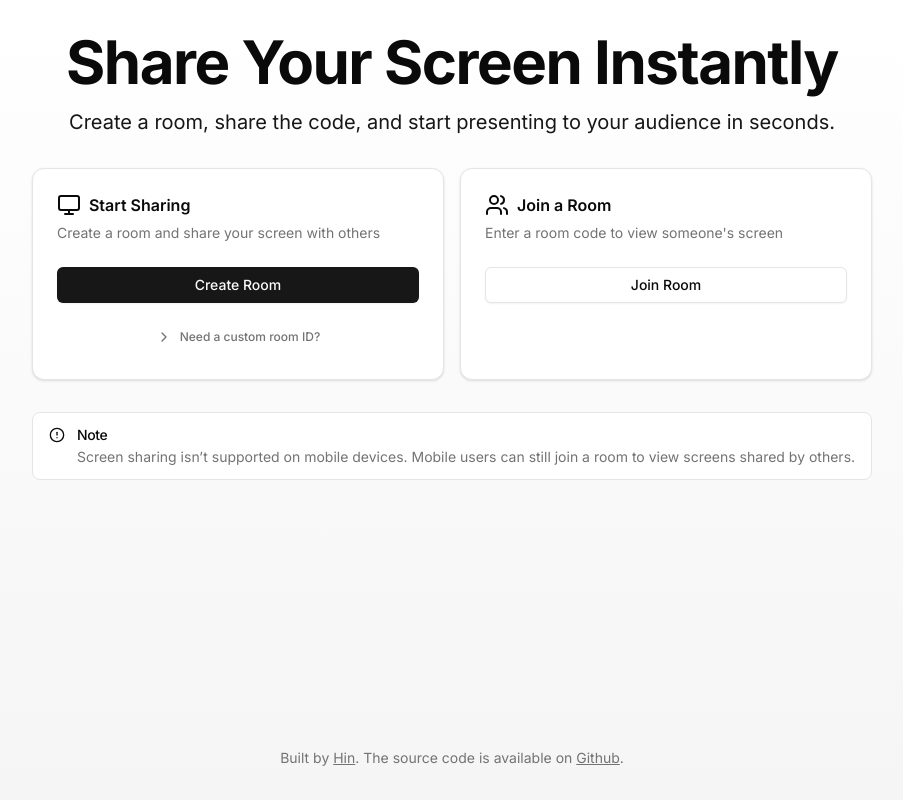
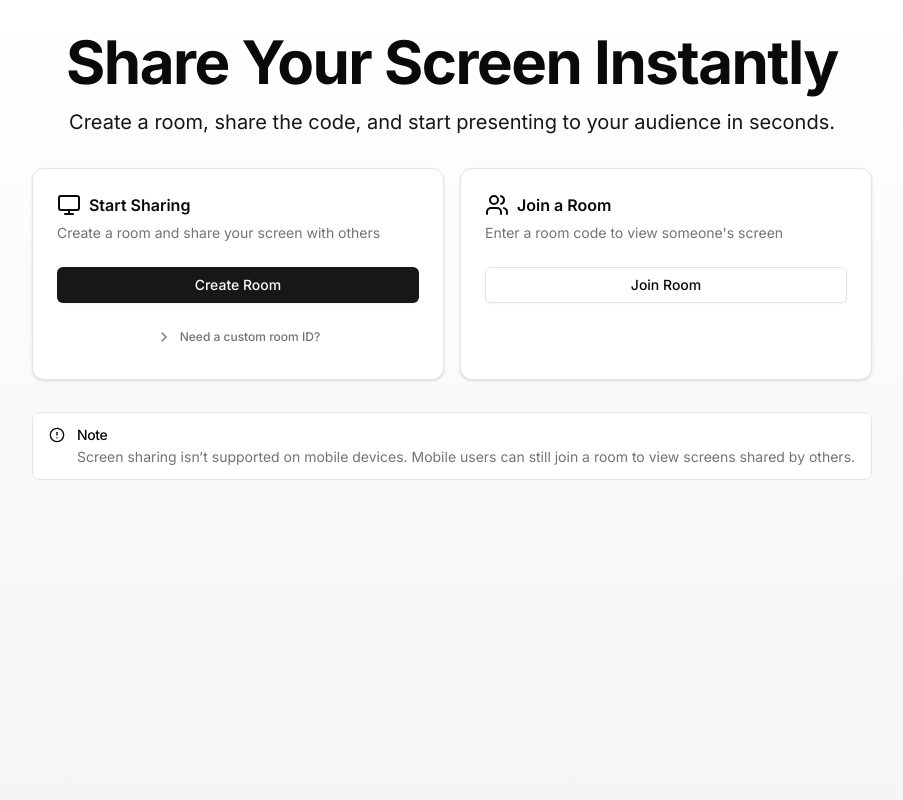
Before and after one commit to VA5UDEV/screen-sharing, a Next.js app: page / in a window 1280 px wide. Shown: the whole page, without its empty margins (188-1091 px from the left). Built offline with nearby package versions, Linux system fonts and the light colour scheme; no server answers.

Commit message:
feat: changes

```diff
--- a/app/layout.tsx
+++ b/app/layout.tsx
@@ -22,17 +22,13 @@ export default function RootLayout({ children }: { children: React.ReactNode })
             <body className={inter.className}>
                 <main className="from-background to-muted flex min-h-screen flex-col justify-between bg-linear-to-b">
                     {children}
-                    <footer className="text-muted-foreground px-4 py-8 text-center text-sm">
-                        Built by{" "}
-                        <Link href="https://tonghohin.vercel.app" className="underline" target="_blank">
-                            Hin
-                        </Link>
-                        . The source code is available on{" "}
-                        <Link href="https://github.com/tonghohin/screen-sharing" className="underline" target="_blank">
+                    {/* <footer className="text-muted-foreground px-4 py-8 text-center text-sm">
+                        The source code is available on{" "}
+                        <Link href="https://github.com/VA5UDEV/screen-sharing" className="underline" target="_blank">
                             Github
                         </Link>
                         .
-                    </footer>
+                    </footer> */}
                 </main>
                 <ClarityScript />
                 <Toaster richColors />
```
